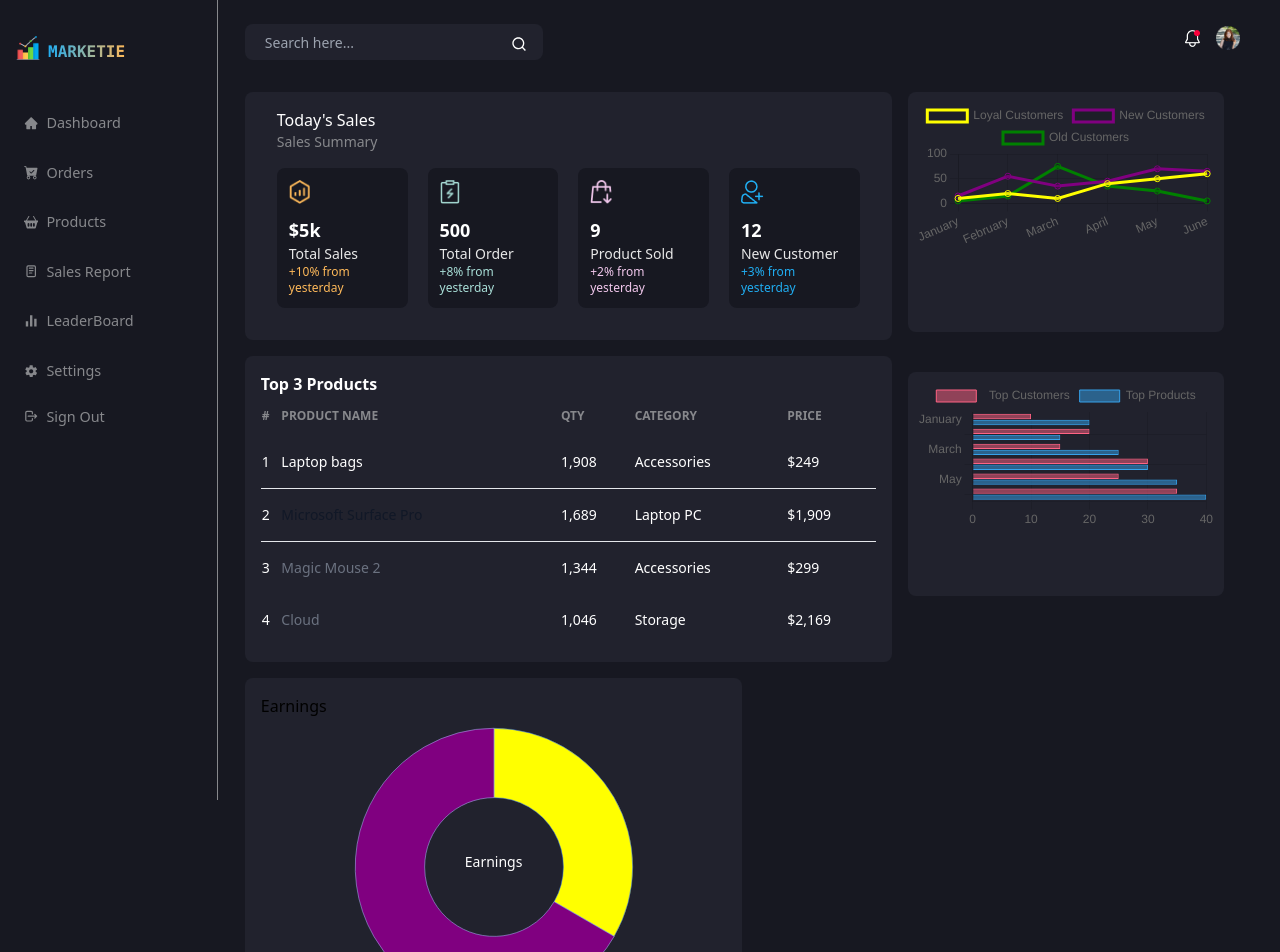
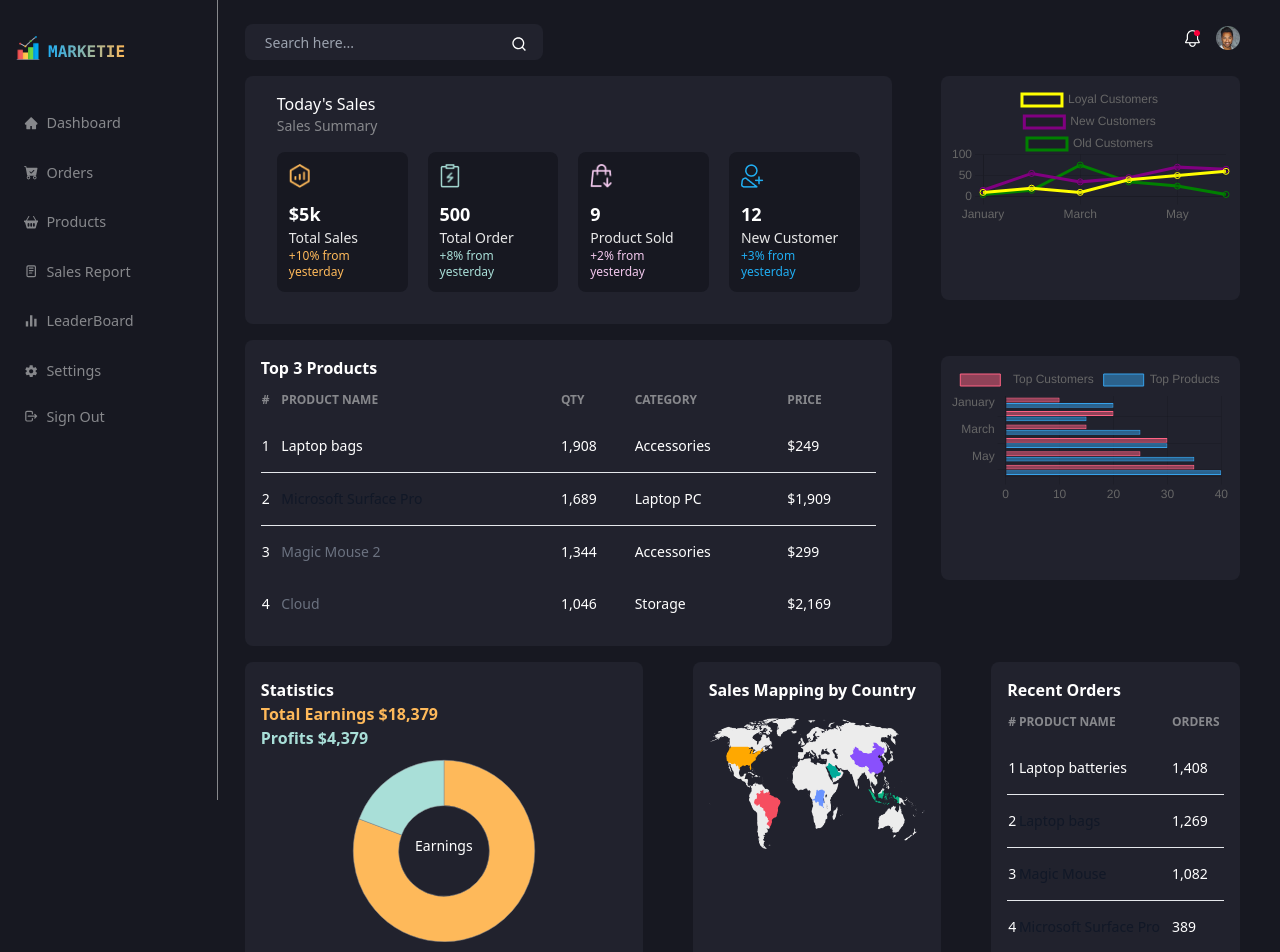
Before and after one commit to kayodeolowo/sales-dashboard, a React (Create React App) app: page / in a window 1280 px wide. Shown: the top 952 px of the page. Built offline with nearby package versions, Linux system fonts and the light colour scheme.

Commit message:
home dashboard

```diff
--- a/src/Pages/Home.jsx
+++ b/src/Pages/Home.jsx
@@ -5,7 +5,6 @@ import Navbar from '../components/Navbar';
 import salesData from '../../src/Data/summary.json';
 import LineChart from '../components/LineChart';
 import BarChart from '../components/BarChart';
-import { Chart as ChartJS, ArcElement, Tooltip, Legend } from 'chart.js';
 import { Doughnut } from 'react-chartjs-2';
 
 const Home = () => {
@@ -17,10 +16,11 @@ const Home = () => {
                 'Blue',
 
             ],
-            data: [3, 6],
-            backgroundColor: ['yellow', 'purple'],
-            borderColor: ['#2A6AFF', '#AAC3FF'],
-            borderWidth: 0.5,
+            data: [18379, 4379],
+            backgroundColor: ['#FEB95A', '#A9DFD8'],
+             borderColor: ['#87888C', '#87888C'],
+             borderWidth: 0.5,
+
         }]
     }
 
@@ -31,7 +31,7 @@ const Home = () => {
                     <Navbar />
                 </NavContainer>
 
-                <div className='flex flex-col md:flex-row md:space-x-4 mt-4 2xl:justify-between'>
+                <div className='flex flex-col md:flex-row md:justify-between'>
                     <div className='md:w-[65%]  bg-greyblack p-2  md:p-4 rounded-lg'>
                         <h1 className='text-white md:ml-4 mt-2 md:mt-0'>Today's Sales</h1>
                         <p className='text-greytext text-sm md:ml-4'>Sales Summary</p>
@@ -62,12 +62,12 @@ const Home = () => {
                         </div>
                     </div>
 
-                    <div className='mt-4 md:mt-0  h-full'>
+                    <div className='md:w-[30%] mt-4 md:mt-0  h-full'>
                         <LineChart />
                     </div>
                 </div>
 
-                <div className='mt-4 flex flex-col md:flex-row  md:space-x-4 2xl:justify-between'>
+                <div className='mt-4 flex flex-col md:flex-row  md:justify-between'>
                     <div className='md:w-[65%]  bg-greyblack p-2  md:p-4 rounded-lg'>
                         <h1 className='text-white font-bold'> Top 3 Products </h1>
 
@@ -174,18 +174,20 @@ const Home = () => {
 
                     </div>
 
-                    <div className='mt-4 mb:mt-0'>
+                    <div className='md:w-[30%] mt-4 mb:mt-0'>
                         <BarChart />
                     </div>
                 </div>
 
 
-                <div>
-                    <div className='md:w-[50%] w-full mx-auto lg:mx-0 bg-greyblack mt-4  p-4 rounded-lg'>
+                <div className='flex flex-col md:flex-row  justify-between mt-4'>
+                    <div className='md:w-[40%] w-full mx-auto md:mx-0 bg-greyblack   p-4 rounded-lg'>
                         <div>
-                            <h1> Earnings </h1>
+                            <h1 className=' font-semibold text-white'>  Statistics </h1>
+                            <p className='text-yellow font-semibold'> Total Earnings <span className='font-semibold '> $18,379 </span></p>
+                            <p className='text-green font-semibold'> Profits <span> $4,379 </span></p>
                         </div>
-                        <div className='relative  md:w-[18rem] md:h-[18rem] mx-auto'>
+                        <div className='relative  md:w-[12rem] md:h-[12rem] mx-auto'>
                             <Doughnut
                                 data={data}
                                 className=''
@@ -196,7 +198,95 @@ const Home = () => {
                         </div>
                     </div>
 
+                    <div className='md:w-[25%] bg-greyblack rounded-lg mt-4 md:mt-0 p-4'>
+                        <h1 className='text-white  font-bold '> Sales Mapping by Country </h1>
+                        <img src='./images/map.png' className='mt-4'/>
+                    </div>
 
+                    <div className=' md:w-[25%] bg-greyblack p-2 mt-4 md:mt-0  md:p-4 rounded-lg'>
+                        <h1 className='text-white font-bold'> Recent Orders </h1>
+
+
+                        <div class="relative overflow-x-auto">
+                            <table class="w-full text-sm text-left text-gray-500 ">
+                                <thead class="text-xs text-greytext uppercase ">
+                                    <tr>
+                                        <th scope="col" class=" py-3">
+                                            #
+                                        </th>
+
+                                        <th scope="col" class=" py-3">
+                                            Product name
+                                        </th>
+                                        <th scope="col" class=" py-3">
+                                            Orders
+                                        </th>
+
+                                    </tr>
+                                </thead>
+                                <tbody>
+                                    <tr class=" border-b  dark:border-gray-700">
+                                        <th scope="row" class=" py-4 font-medium text-white whitespace-nowrap ">
+                                            1
+                                        </th>
+
+                                        <th scope="row" class=" py-4 font-medium text-white whitespace-nowrap ">
+                                            Laptop  batteries
+                                        </th>
+                                        <td class=" py-4 text-white">
+                                            1,408
+                                        </td>
+
+                                    </tr>
+                                    <tr class=" border-b  dark:border-gray-700">
+                                        <th scope="row" class=" py-4 font-medium text-white whitespace-nowrap ">
+                                            2
+                                        </th>
+
+                                        <th scope="row" class=" py-4 font-medium text-gray-900 whitespace-nowrap dark:text-white">
+                                            Laptop bags
+                                        </th>
+                                        <td class=" py-4 text-white">
+                                            1,269
+                                        </td>
+
+                                    </tr>
+
+                                    <tr class=" border-b  dark:border-gray-700">
+                                        <th scope="row" class=" py-4 font-medium text-white whitespace-nowrap ">
+                                            3
+                                        </th>
+
+                                        <th scope="row" class=" py-4 font-medium text-gray-900 whitespace-nowrap dark:text-white">
+                                            Magic Mouse
+                                        </th>
+                                        <td class=" py-4 text-white">
+                                            1,082
+                                        </td>
+
+                                    </tr>
+
+                                    <tr class=" border-b  dark:border-gray-700">
+                                        <th scope="row" class=" py-4 font-medium text-white whitespace-nowrap ">
+                                            4
+                                        </th>
+
+                                        <th scope="row" class=" py-4 font-medium text-gray-900 whitespace-nowrap dark:text-white">
+                                            Microsoft Surface Pro
+                                        </th>
+                                        <td class=" py-4 text-white">
+                                            389
+                                        </td>
+
+                                    </tr>
+
+
+
+                                </tbody>
+                            </table>
+                        </div>
+
+                    </div>
                 </div>
 
 
--- a/src/components/LineChart.jsx
+++ b/src/components/LineChart.jsx
@@ -36,15 +36,15 @@ const LineChart = () => {
         type: 'category',
         ticks: {
           autoSkip: true,
-          maxTicksLimit: 6, // Limit the number of visible labels
+          maxTicksLimit: 3, // Limit the number of visible labels
         },
       },
     },
   };
 
   return (
-    <div className="w-full  bg-greyblack rounded-lg p-2">
-      <div className=" md:h-[14rem]">
+    <div className="w-full h-full  bg-greyblack rounded-lg p-2">
+      <div className=" md:h-[13rem]">
         <Line data={chartData} options={options} className='' />
       </div>
     </div>
```
Also changed, not shown: public/images/Profile.png, public/images/map.png (added).
